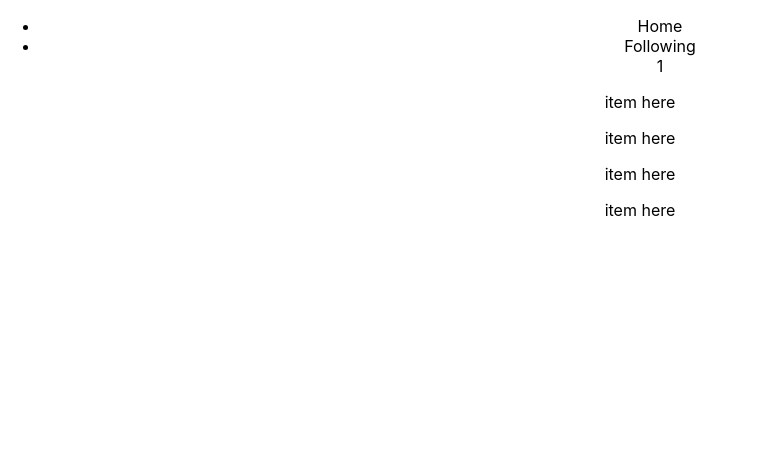
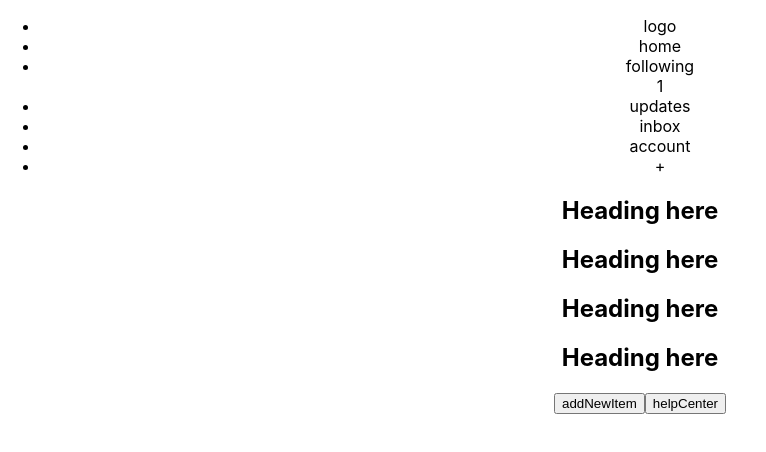
Before and after one commit to vbldra/clone-pinterest, a React (Create React App) app: page / in a window 1280 px wide. Shown: the top 452 px of the page, without its empty margins (0-766 px from the left). Built offline with nearby package versions, Linux system fonts and the light colour scheme.

Commit message:
added more components

```diff
--- /dev/null
+++ b/src/components/AccountMenu.js
@@ -0,0 +1,9 @@
+import React from 'react';
+
+function AccountMenu() {
+    return (
+        <li>+</li>
+    )
+}
+
+export default AccountMenu
--- a/src/components/App.js
+++ b/src/components/App.js
@@ -1,12 +1,12 @@
 import React from 'react';
 import './App.css';
-import Navbar from './Navigation'
+import Navigation from './Navigation'
 import Container from './Container'
 
 function App() {
   return (
     <div className="App">
-      <Navbar />
+      <Navigation />
       <Container />
     </div>
   );
--- a/src/components/Container.js
+++ b/src/components/Container.js
@@ -1,5 +1,6 @@
 import React from 'react';
-import Item from './Item'
+import Item from './Item';
+import RoundButton from './RoundButton'
 
 function Container() {
     return (
@@ -8,6 +9,8 @@ function Container() {
             <Item />
             <Item />
             <Item />
+            <RoundButton action="addNewItem" />
+            <RoundButton action="helpCenter" />
         </>
     )
 }
--- a/src/components/Item.js
+++ b/src/components/Item.js
@@ -2,7 +2,8 @@ import React from 'react';
 
 function Item() {
     return (
-            <p>item here</p>
+            // <img>Image here</img>
+            <h2>Heading here</h2>
         )
 }
 
--- /dev/null
+++ b/src/components/NavButton.js
@@ -0,0 +1,11 @@
+import React from 'react';
+
+function NavButton(props) {
+    return (
+        <li>
+            {props.type}
+        </li>
+    )
+}
+
+export default NavButton
--- a/src/components/Navigation.js
+++ b/src/components/Navigation.js
@@ -1,18 +1,20 @@
 import React from 'react';
-import Search from './Search'
+import Search from './Search';
+import NavButton from './NavButton';
+import AccountMenu from './AccountMenu'
 
 function Navigation() {
     return (
         <nav>
-            {/* <img>Logo</img> */}
             <ul>
-                <li>Home</li>
-                <li>Following</li>
+                <NavButton type="logo" />
+                <NavButton type="home" />
+                <NavButton type="following" />
                 <Search />
-                {/* <Updates />
-                <Inbox />
-                <Account />
-                <AccountMenu /> */}
+                <NavButton type="updates" />
+                <NavButton type="inbox" />
+                <NavButton type="account" />
+                <AccountMenu />
             </ul>
         </nav>
     )
--- /dev/null
+++ b/src/components/RoundButton.js
@@ -0,0 +1,9 @@
+import React from 'react';
+
+function RoundButton(props) {
+    return (
+        <button>{props.action}</button>
+    )
+}
+
+export default RoundButton
```
